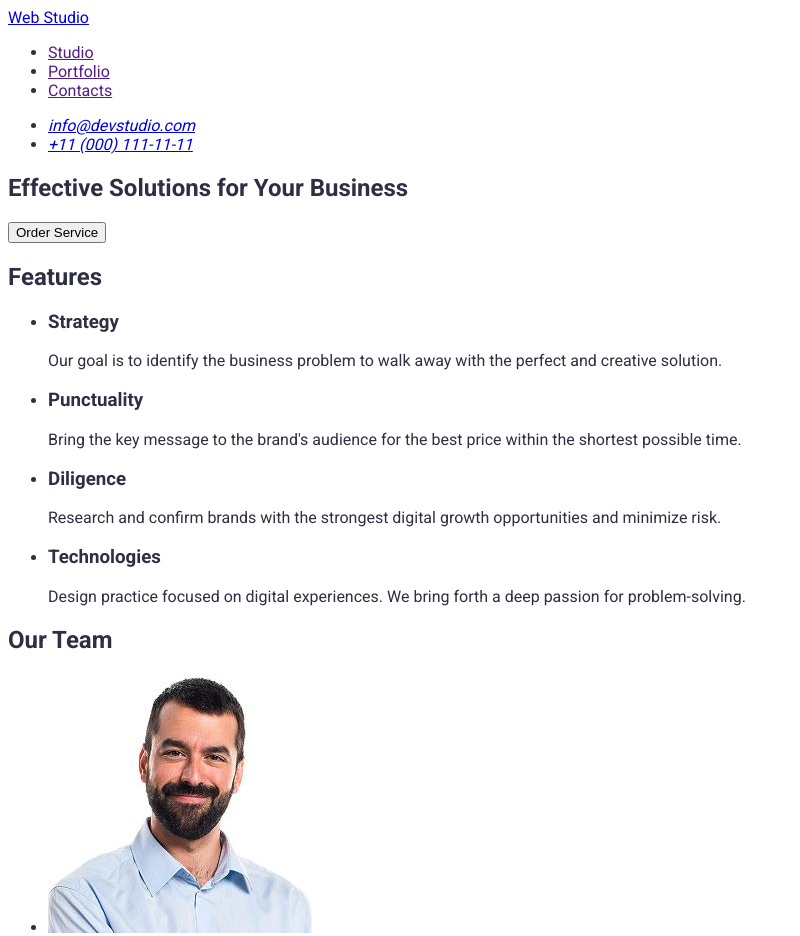
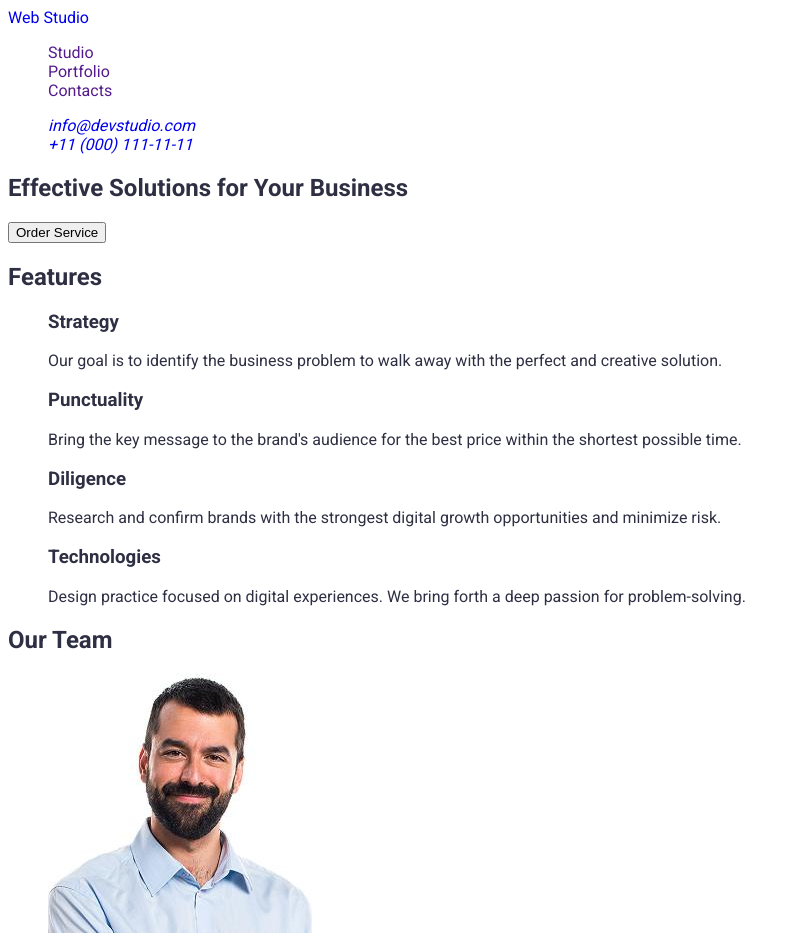
Before and after one commit to Mraokan/goit-markup-hw-02, a plain HTML site: page index.html in a window 1280 px wide. Shown: the top 936 px of the page, without its empty margins (0-800 px from the left). Drawn offline with Linux system fonts and the light colour scheme.

Commit message:
Removed default style type of lists and underline of links

```diff
--- a/css/styles.css
+++ b/css/styles.css
@@ -2,3 +2,11 @@ body {
   font-family: "Roboto", sans-serif;
   color: #2E2F42;
 }
+
+a {
+  text-decoration: none;
+}
+
+ul {
+  list-style-type: none;
+}
```
